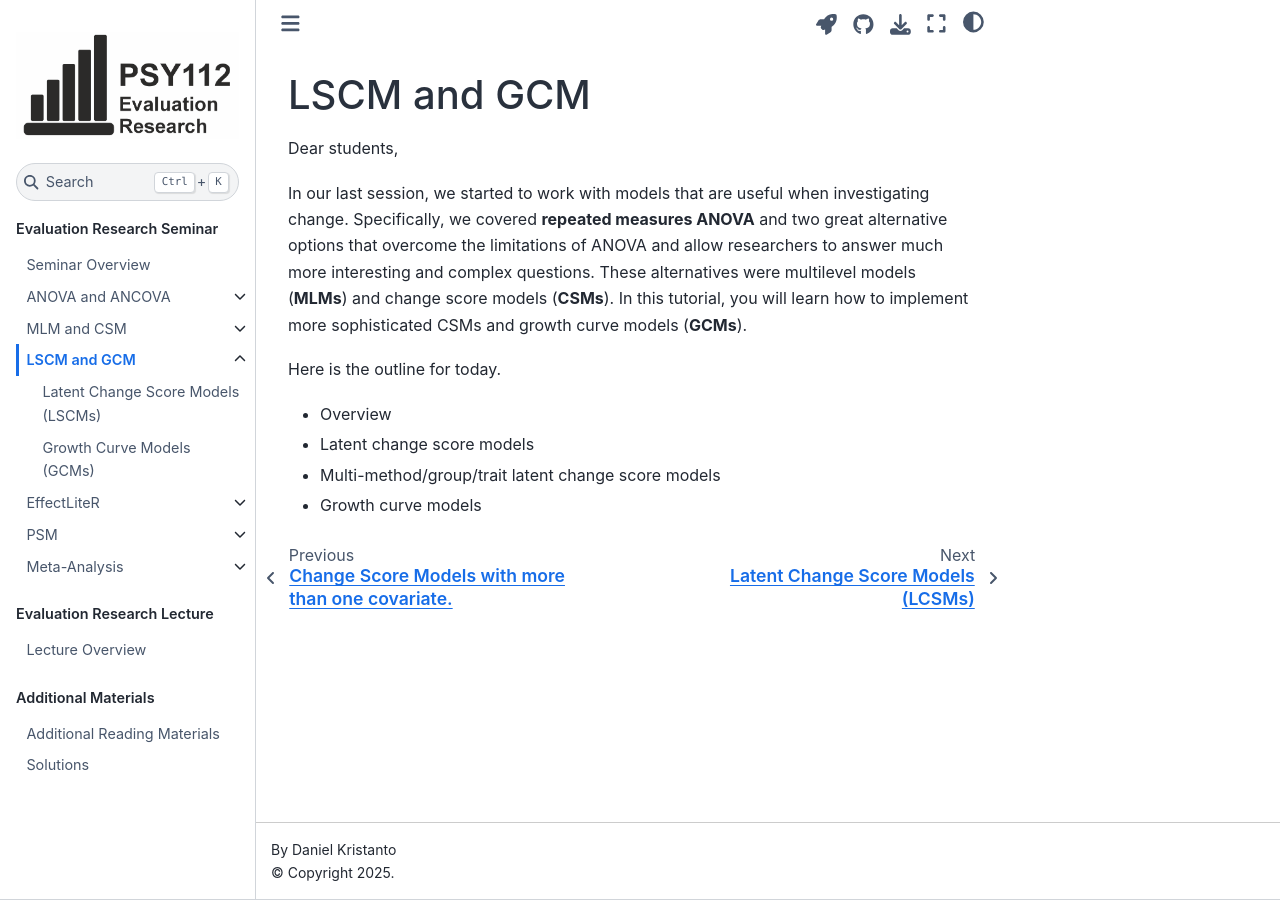
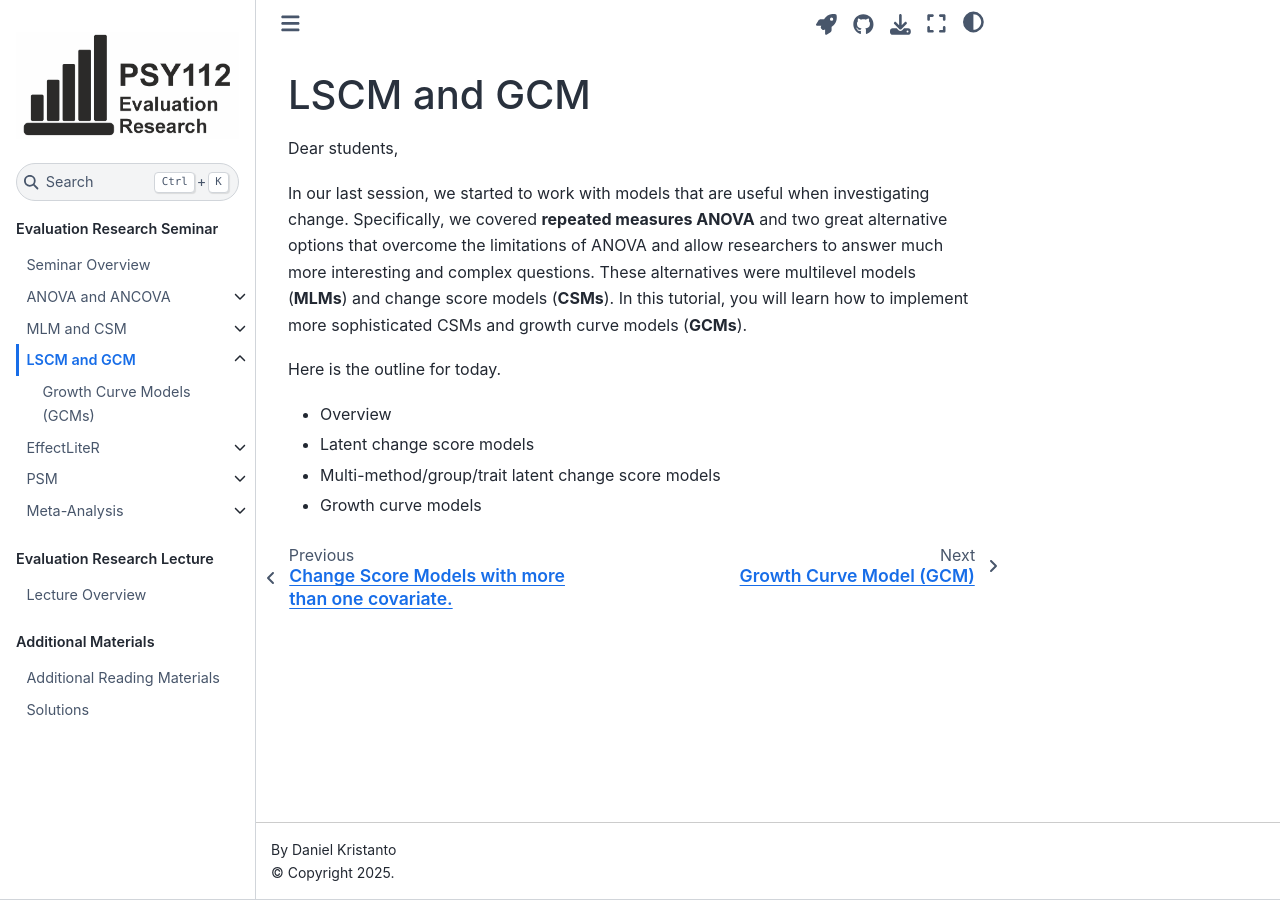
Before and after one commit to kristantodan12/psy112-ER, a Jupyter Book: the page built from book/Seminar/LSCM_and_GCM/0_Introduction.md, in a window 1280 px wide. Built offline with Jupyter Book 1.0.4 settings and Sphinx 7.4.7 and the Sphinx Book theme 1.1.4, drawn with Linux system fonts in a browser that asks for light colours; pages that are not in the unit, such as notebooks, are missing from menus; some of the changed lines change nothing that is shown.

Commit message:
Update toc to check one file

```diff
--- a/_toc.yml
+++ b/_toc.yml
@@ -37,8 +37,8 @@ parts:
     - file: book/Seminar/LSCM_and_GCM/0_Introduction
       title: LSCM and GCM
       sections:
-        - file: book/Seminar/LSCM_and_GCM/1_Latent_change_score_models
-          title: Latent Change Score Models (LSCMs)
+        #- file: book/Seminar/LSCM_and_GCM/1_Latent_change_score_models
+        #  title: Latent Change Score Models (LSCMs)
         - file: book/Seminar/LSCM_and_GCM/2_Multi-method_latent_change_score_models
           title: Multi-Method/group/trait Latent Change Score Models (GCMs)
         - file: book/Seminar/LSCM_and_GCM/3_Growth_curve_models
```
Also changed, not shown: book/Seminar/LSCM_and_GCM/1_Latent_change_score_models.ipynb, 1 other file.
